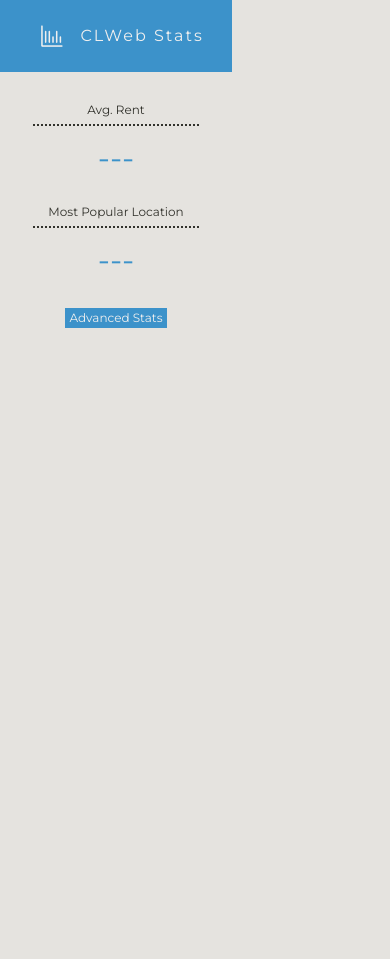
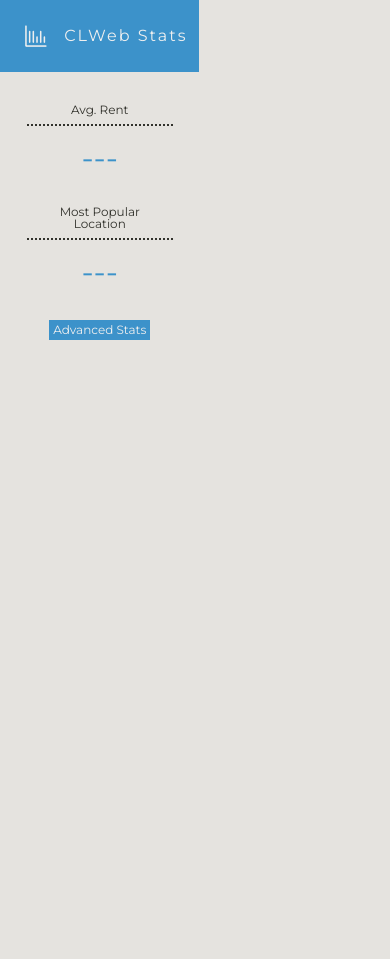
Before and after one commit to magneticstain/CLTools, a PHP site: page /CLWeb/index.php in a window 390 px wide. Shown: the part 162-1121 px from the top of the page. Run offline with PHP 8.4, Linux system fonts and the light colour scheme; some libraries are stand-ins or nearby versions; some web fonts are replaced.

Commit message:
Complete Mobile Support
Support for mobile use has been completed. This will ensure that the webapp can be used on any device. I think in the future, we can improve the look/responsiveness of the portrait mobile view. But this design should be sufficient and usable.

Related To: Issue #18

```diff
--- a/CLWeb/lib/Web.php
+++ b/CLWeb/lib/Web.php
@@ -131,10 +131,10 @@ namespace CLTools\CLWeb;
 
 					<!-- js -->
 					<!-- frameworks -->
-					<script src="/CLTools/CLWeb/static/js/jquery-3.1.1.min.js" rel="script"></script>
+					<script src="/CLTools/CLWeb/static/js/plugins/jquery-3.1.1.min.js" rel="script"></script>
 					<!-- plugins -->
 					<script async src="https://maps.googleapis.com/maps/api/js?key=AIzaSyBM_drWAJQL9PqXD_IGMrjv-zKg4Yu12oY" rel="script"></script>
-					<script async src="/CLTools/CLWeb/static/js/Chart.bundle.min.js" rel="script"></script>
+					<script async src="/CLTools/CLWeb/static/js/plugins/Chart.bundle.min.js" rel="script"></script>
 					<!-- custom -->
 					<script async src="/CLTools/CLWeb/static/js/errorbot.js" rel="script"></script>
 					<script async src="/CLTools/CLWeb/static/js/datatron.js" rel="script"></script>
--- a/CLWeb/static/css/_stats.css
+++ b/CLWeb/static/css/_stats.css
@@ -4,14 +4,12 @@
     Stylesheet for all stat-related styles
 */
 
-
-
 #stats {
     float: left;
     font-family: 'Montserrat', sans-serif;
     overflow: auto;
     text-align: center;
-    width: 232px;
+    min-width: 128px;
 }
 
 #statsTitle {
@@ -34,6 +32,10 @@
     letter-spacing: 2px;
 }
 
+/*#statsWrapper {*/
+    /*margin: 0 16px;*/
+/*}*/
+
 #stats .statContainer {
     margin-top: 24px;
 }
@@ -50,7 +52,7 @@
 #stats .statContainer p {
     color: #3C92CA;
     font-size: 32px;
-    margin: 16px 0;
+    margin: 16px 8px;
 }
 
 .statsButton {
--- a/CLWeb/static/js/statscream.js
+++ b/CLWeb/static/js/statscream.js
@@ -65,8 +65,25 @@ Statscream.startBasicStats = function(){
 	var contentWrapper = $('#contentWrapper');
 	var statsWrapper = $('#stats');
 
+	// get original width if set and not 100%
+	var origWidth = statsWrapper.data('origWidth');
+	if(typeof origWidth === 'undefined')
+	{
+		if(statsWrapper.css('width') !== '100%')
+		{
+			// set current width as original width and save for later
+			origWidth = statsWrapper.css('width');
+			statsWrapper.data('origWidth', origWidth);
+		}
+		else
+		{
+			// set to default
+			origWidth = '232px';
+		}
+	}
+
 	statsWrapper.animate({
-		width: '232px'
+		width: origWidth
 	}, 500, function(){
 		// update stats html
 		statsWrapper.html('' +
@@ -159,7 +176,7 @@ Statscream.initializeAdvancedStatsInView = function(statsContainer){
 
 Statscream.createChart = function(ctx, type, datasetName, datasetLabels, dataSet){
 	/*
-	 Create chart using given canvas context obj and assorted options
+	    Create chart using given canvas context obj and assorted options
 	 */
 
 	// set global graph options
@@ -195,7 +212,7 @@ Statscream.createChart = function(ctx, type, datasetName, datasetLabels, dataSet
 
 Statscream.fetchChartData = function(apiUrl, dataSetName, chartWrapperSelector, chartType){
 	/*
-	 Query Calc and Metrics APIs to retrieve data w/ given params
+	    Query Calc and Metrics APIs to retrieve data w/ given params
 	 */
 
 	var labels = [];
@@ -242,13 +259,8 @@ Statscream.fetchChartData = function(apiUrl, dataSetName, chartWrapperSelector,
 
 Statscream.loadGraphs = function(){
 	/*
-	 Load graphs, including their data, into view of the user
+	    Load graphs, including their data, into view of the user
 	 */
-
-	// initialize each graph
-	// var locPopChart = Statscream.createGraph(, 'bar');
-	// var listingsOverTimeChart = Statscream.createGraph($('#listingsOverTimeChart'), 'line');
-	// var rentOverTimeChart = Statscream.createGraph($('#rentOverTimeChart'), 'line');
 
 	// fetch data and update graphs
 	var apiBaseUrl = '/CLTools/CLData/api/v1/';
@@ -268,6 +280,10 @@ Statscream.startAdvancedStats = function(){
 	// expand stats section
 	statsSection = $('#stats');
 	statsWrapper = $('#statsWrapper');
+
+	// save original width of stats wrapper for use when going back to basic stats
+	statsWrapper.data('origWidth', statsWrapper.css('width'));
+
 	statsSection.animate({
 		width: '100%'
 	}, 500, function(){
```
Also changed, not shown: CLWeb/static/js/plugins/Chart.bundle.min.js (renamed from CLWeb/static/js/Chart.bundle.min.js), CLWeb/static/js/plugins/jquery-3.1.1.min.js (renamed from CLWeb/static/js/jquery-3.1.1.min.js).
